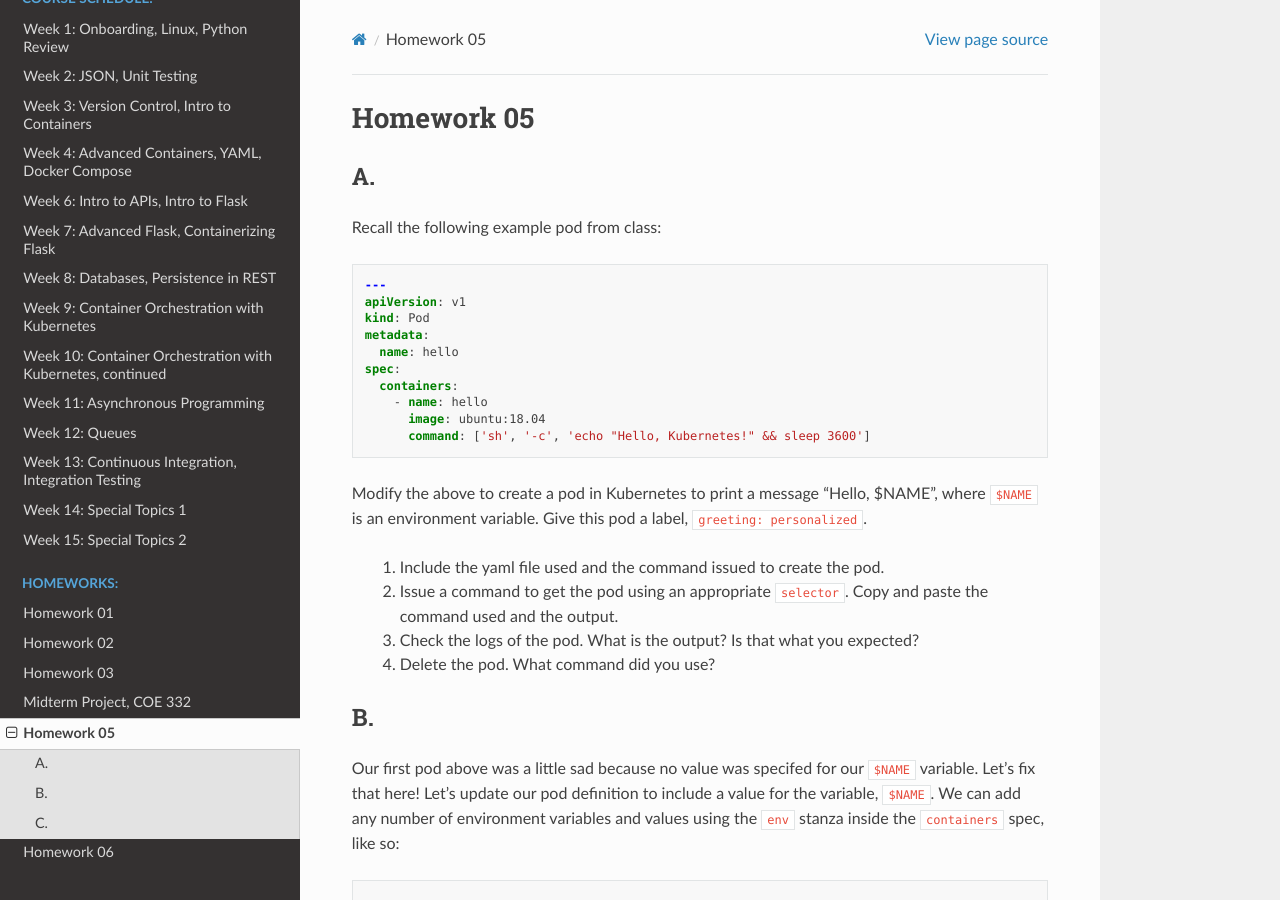
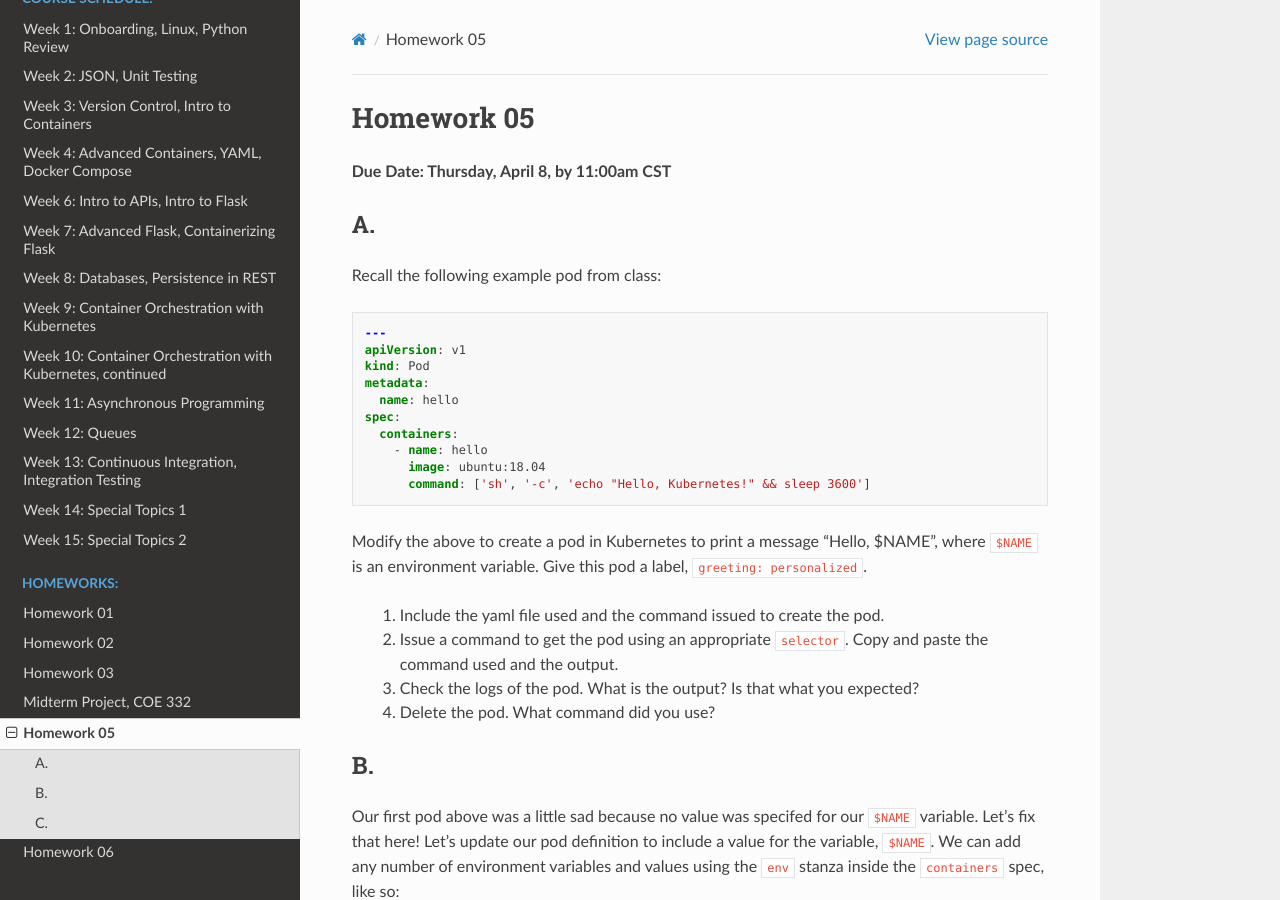
Before and after one commit to TACC/coe-332-sp21, a Sphinx documentation site: the page built from docs/homework/homework05.rst, in a window 1280 px wide and 900 px high. Built offline with Sphinx 7.4.7 and the Read the Docs theme 2.0.0, drawn with Linux system fonts in a browser that asks for light colours.

Commit message:
due date

```diff
--- a/docs/homework/homework05.rst
+++ b/docs/homework/homework05.rst
@@ -1,5 +1,7 @@
 Homework 05
 ===========
+
+**Due Date: Thursday, April 8, by 11:00am CST**
 
 A.
 --
--- a/docs/homework/homework06.rst
+++ b/docs/homework/homework06.rst
@@ -1,5 +1,7 @@
 Homework 06
 ===========
 
+**Due Date: TBD**
+
 Complete any work needed for the in-class lab to deploy your flask API and Redis database. Include the yaml files
 for all of your deployments and services, and include the commands used and output generated to create each (all 5 steps).
```
